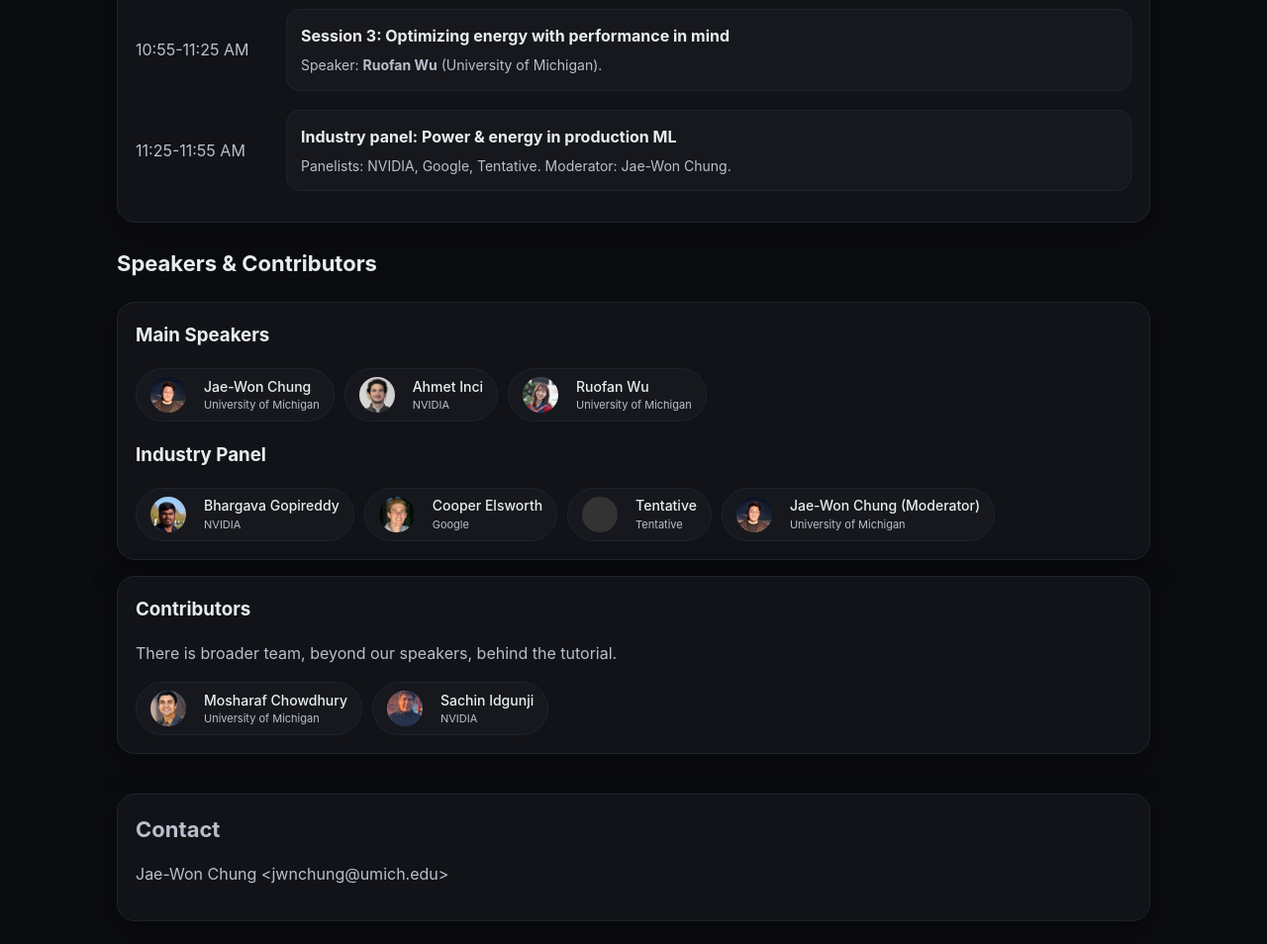
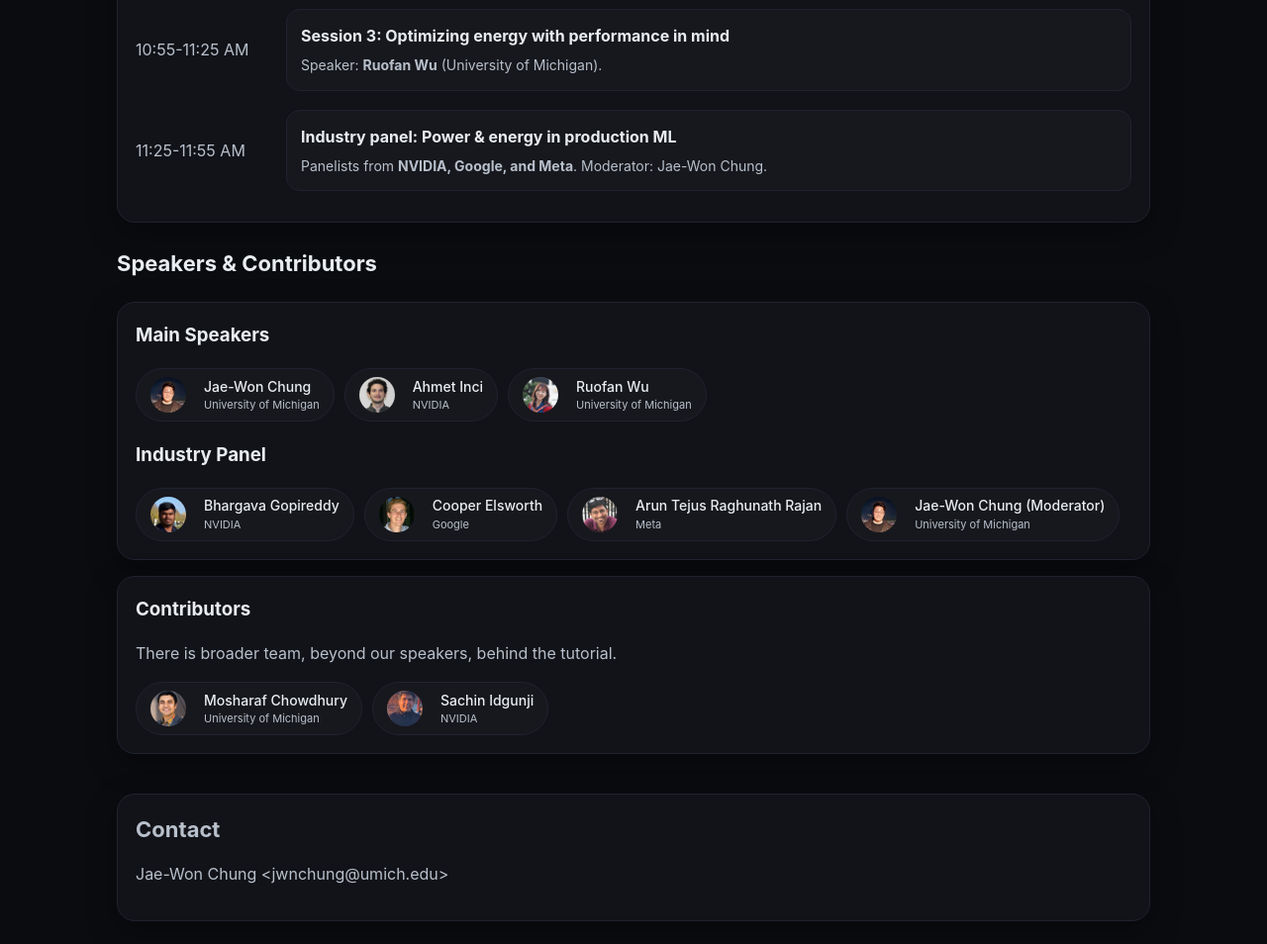
Before and after one commit to ml-energy/tutorials, a plain HTML site: page neurips25/index.html in a window 1280 px wide. Shown: the part 949-1903 px from the top of the page at 99% size. Drawn offline with Linux system fonts and the light colour scheme.

Commit message:
Panelists finalized

```diff
--- a/neurips25/index.html
+++ b/neurips25/index.html
@@ -94,7 +94,7 @@
             <div class="muted">11:25-11:55 AM</div>
             <div class="agenda-item">
               <h4><a href="./panel.html">Industry panel: Power & energy in production ML</a></h4>
-              <div class="by">Panelists: NVIDIA, Google, Tentative. Moderator: Jae-Won Chung.</div>
+              <div class="by">Panelists from <strong>NVIDIA, Google, and Meta</strong>. Moderator: Jae-Won Chung.</div>
             </div>
           </li>
         </ul>
@@ -147,11 +147,11 @@
                 <span class="role">Google</span>
               </span>
             </a>
-            <a class="chip" href="/">
-              <span class="avatar" aria-hidden="true"></span>
+            <a class="chip" href="https://www.linkedin.com/in/tejusve/">
+              <span class="avatar" style="background-image: url('./assets/images/people/tejus.jpeg')" aria-hidden="true"></span>
               <span class="name-org">
-                <span class="name">Tentative</span>
-                <span class="role">Tentative</span>
+                <span class="name">Arun Tejus Raghunath Rajan</span>
+                <span class="role">Meta</span>
               </span>
             </a>
             <a class="chip" href="https://jaewonchung.me/about">
```
Also changed, not shown: neurips25/panel.html (+5 -5 lines), neurips25/assets/images/people/tejus.jpeg (added).
